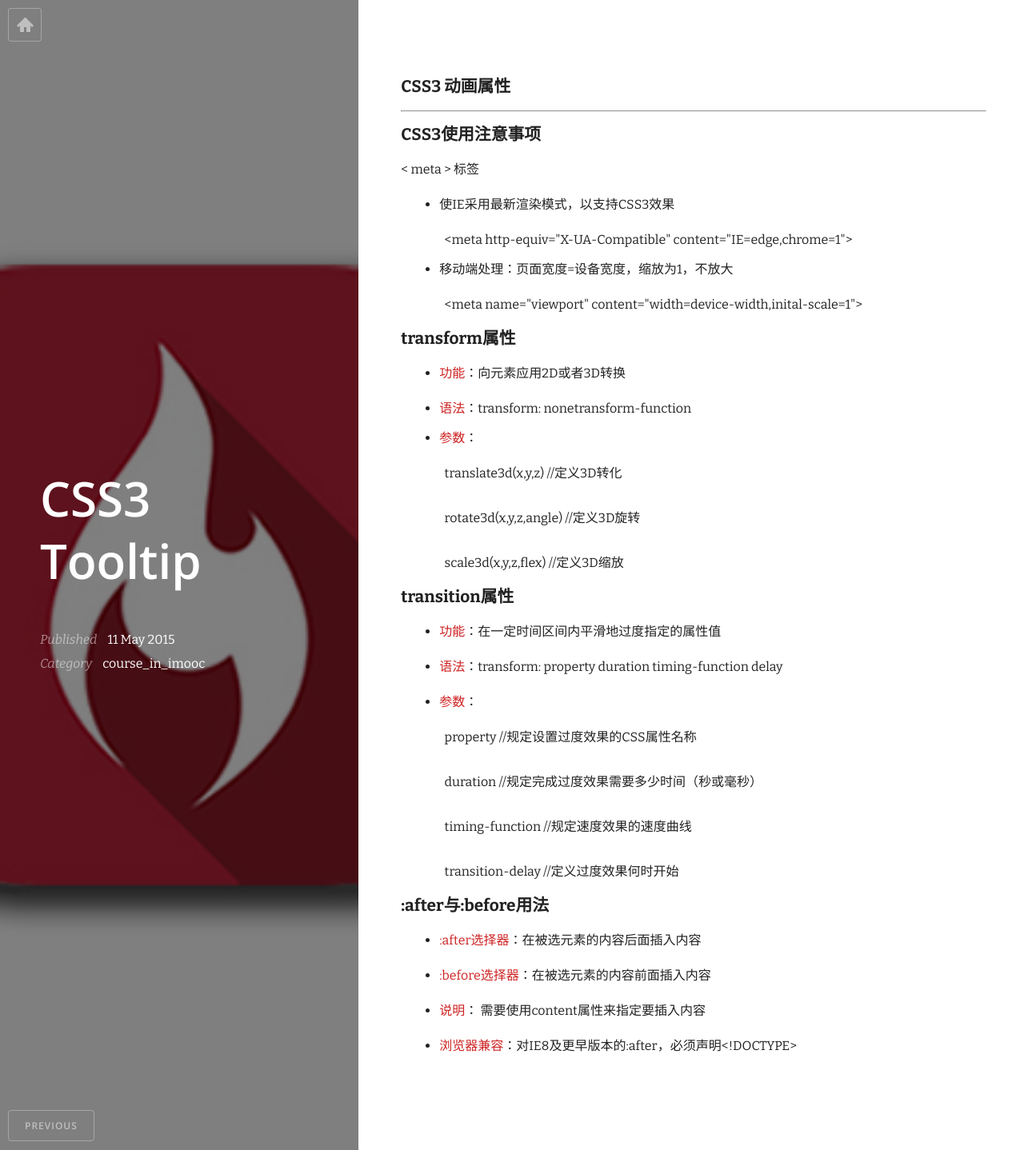
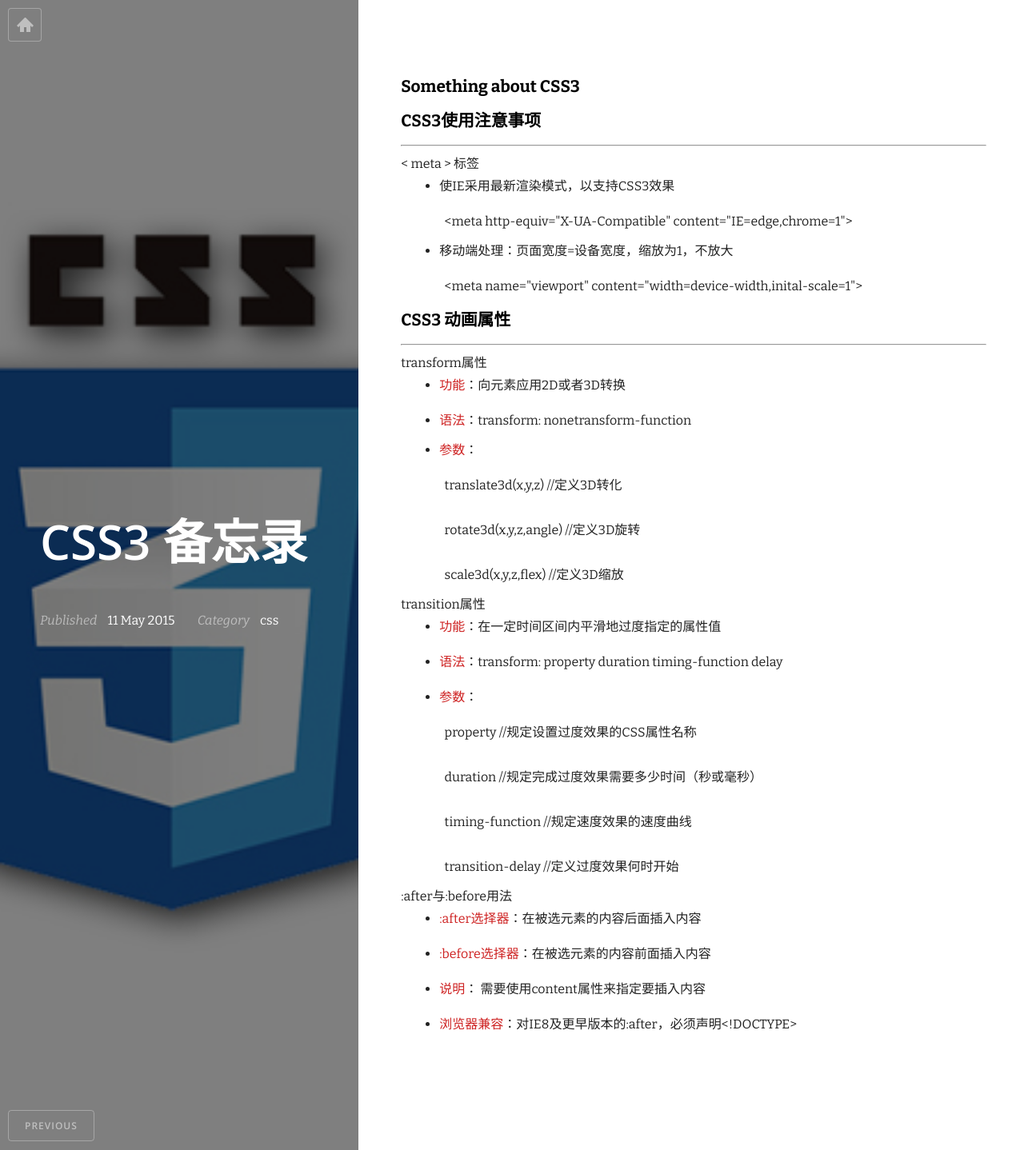
Before and after one commit to ch1oechao/ch1oechao.github.io, a Jekyll site: the page built from _posts/2015-05-11-about-CSS3.md, in a window 1280 px wide. Shown: the whole page at 80% size. Built offline with Jekyll 4.4.1, drawn with Linux system fonts in a browser that asks for light colours.

Commit message:
change style

```diff
--- a/_posts/2015-05-11-CSS3-tooltip-in-imooc.md
+++ b/_posts/2015-05-11-about-CSS3.md
@@ -1,18 +1,19 @@
 ---
 layout: post
-title:  "CSS3 Tooltip"
+title:  "CSS3 备忘录"
 date:  2015-05-11
-categories: course_in_imooc
-featured_image: /images/imooc.jpg
+categories: css
+featured_image: /images/CSS3.jpg
 ---
 
-###CSS3 动画属性
+###Something about CSS3
+
+
+###CSS3使用注意事项
 
 ---
 
-###CSS3使用注意事项
-
-**< meta > 标签**
+####< meta > 标签
 
 - 使IE采用最新渲染模式，以支持CSS3效果
 
@@ -26,7 +27,11 @@ featured_image: /images/imooc.jpg
         <meta name="viewport" content="width=device-width,inital-scale=1">
 
 
-###transform属性
+###CSS3 动画属性
+
+---
+
+####transform属性
 
 - <span>功能</span>：向元素应用2D或者3D转换
 
@@ -40,7 +45,7 @@ featured_image: /images/imooc.jpg
 
         scale3d(x,y,z,flex) //定义3D缩放
 
-###transition属性
+####transition属性
 
 - <span>功能</span>：在一定时间区间内平滑地过度指定的属性值
 
@@ -56,7 +61,7 @@ featured_image: /images/imooc.jpg
 
         transition-delay //定义过度效果何时开始
 
-###:after与:before用法
+####:after与:before用法
 
 - <span>:after选择器</span>：在被选元素的内容后面插入内容
 
--- a/assets/css/main.css
+++ b/assets/css/main.css
@@ -390,13 +390,13 @@ article li {
   }
 }
 
-article a {
+article a:link,a:visited {
   color: #CE2323;
   text-decoration: none;
 }
 
-article a:hover {
-  text-decoration: underline;
+article a:hover,a:active {
+  text-decoration: none;
 }
 
 article b{
@@ -416,6 +416,10 @@ article time{
 
 section {
     font-family: 'Microsoft YaHei',arial,serif;
+}
+
+article h3{
+  color: #000;
 }
 
 /*info_page*/
```
Also changed, not shown: index.html (+7 -5 lines), images/CSS3.jpg (added).
